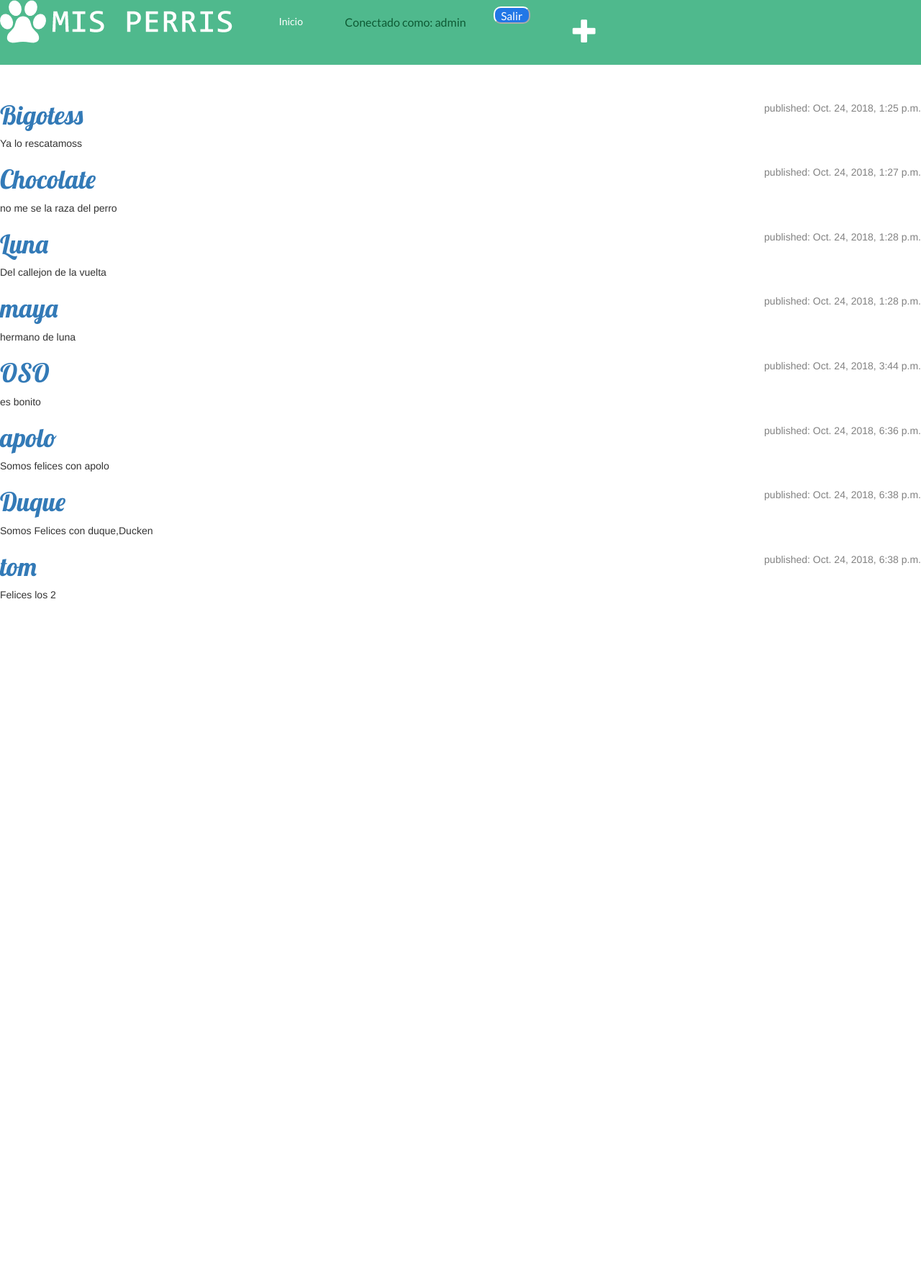
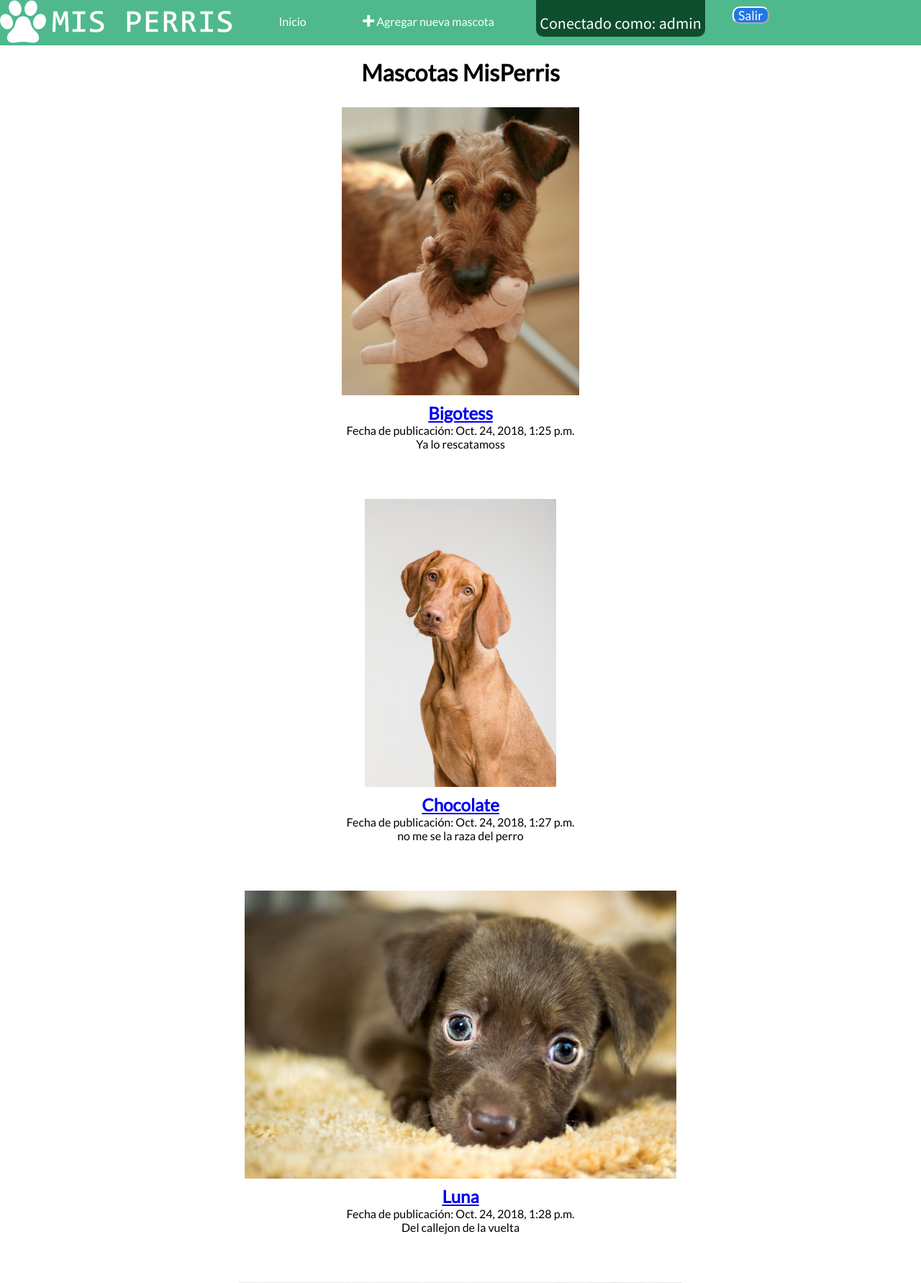
Before and after one commit to KoniAltamirano/Mis-Perris, a Django app: page /Mascota_List in a window 1280 px wide. Shown: the top 1782 px of the page at 72% size. Before the commit the page ends 832 px from the top, so only its background shows below. Run offline with Django 3.2, Linux system fonts and the light colour scheme; a user stored in the database is signed in; data comes from the database, SQL or seed files in the repository; both versions use the stored data as it was after the commit; some libraries are stand-ins or nearby versions; some web fonts are replaced.

Commit message:
Estilos css para mascotas (Add y List) y arreglos galería

```diff
--- a/misperris/accounts/templates/accounts/base_accounts.html
+++ b/misperris/accounts/templates/accounts/base_accounts.html
@@ -1,7 +1,7 @@
 {% load staticfiles %}
 
 <!DOCTYPE html>
-<html lang="en">
+<html lang="es">
 
 <head>
     <title>Usuarios - Mis Perris</title>
--- a/misperris/blog/models.py
+++ b/misperris/blog/models.py
@@ -71,5 +71,11 @@ class Mascotas(models.Model):
     def __str__(self):
         return self.nombre
 
+    class Meta:
+        permissions = (
+            ('mantenedor_mascotas', _('Mascotas')),
+        )
+
+
 
 # Create your models here.
--- a/misperris/blog/static/css/LightBox.css
+++ b/misperris/blog/static/css/LightBox.css
@@ -1,42 +1,28 @@
 
-#fotografias{
+#fotografias {
     margin: 0;
     background: #4fb98d;
     list-style: none;
-
-
 }
 
-#fotografias img{
-    display: block;
-
+#fotografias img {
     max-width: 100%;
-
-
-
 }
 
-#fotografias li{
+#fotografias li {
     margin: 3vw;
     width: 80%;
-    padding: 5px;
-
-
-
+    padding: 5%;
 }
 
-.galeria{
-
+.galeria {
     overflow: hidden;
     display: flex;
-
 }
 
-.galeria__item{
-
+.galeria__item {
     width: 80%;
     cursor: pointer;
-
 }
 
 @media (min-width:400px){
@@ -67,15 +53,12 @@
     }
 }
 
-
-
 .modal{
 
     position: fixed;
     width: 100%;
     height: 100vh;
     background: rgba(0, 0, 0, 0.7);
-
     display: flex;
     justify-content: center;
     align-items: center;
@@ -84,17 +67,12 @@
 
 }
 
-
-
 .modal__img{
-
     width: 400px;
     max-width: 500px;
-
 }
 
 .modal__boton{
-
     width: 50px;
     height: 50px;
     color: #ffffff;
@@ -109,5 +87,4 @@
     right: 10px;
     top:10px;
     cursor: pointer;
-
 }
--- a/misperris/blog/static/css/Style.css
+++ b/misperris/blog/static/css/Style.css
@@ -1,4 +1,4 @@
-@import url(https://fonts.googleapis.com/css?family=Lato);
+@import url(https://fonts.googleapis.com/css?family=Lato|Source+Sans+Pro);
 
 * {
     margin: 0;
@@ -266,8 +266,15 @@ input[name='salir'] {
 }
 
 .connect-message {
-    margin-top: 12%;
-    color: rgb(14, 90, 52);
+    margin-top: 6%;
+    color: #fff;
+    font-family: 'Source Sans Pro', sans-serif;
+}
+
+header nav ul .aviso-user {
+    background: rgb(14, 77, 45);
+    border: solid 5px rgb(14, 77, 45);
+    border-radius: 0px 0px 10px 10px;
 }
 
 form input[name='submit'] {
@@ -294,6 +301,52 @@ input[name='back'] {
     border-color: #fff;
     color: #fff;
     border-radius: 20px 20px 20px 20px;
+}
+
+.mascota {
+    font-family: 'Lato', sans-serif;
+    text-align: center;
+}
+
+.mascota h1 {
+    text-align: center;
+}
+
+.centrado {
+	margin:10px auto;
+	display:block;
+}
+
+.nueva_mascota h1{
+    font-family: 'Lato', sans-serif;
+    text-align: center;
+}
+
+.form_mascota_new {
+    text-align: center;
+    margin-left: -4%;
+    font-family: 'Lato', sans-serif;
+}
+
+.guardar {
+    height: 4vh;
+    width: 5vw;
+    font-size: 1.1em;
+    font-family: 'Lato', sans-serif;
+    background-color: #2277e6;
+    border-color: #fff;
+    color: #fff;
+    border-radius: 20px 20px 20px 20px;
+    margin-left: 5%;
+}
+
+.img-apoyo {
+    text-align: center;
+}
+
+.galeria h2, h3{
+    font-family: 'Lato', sans-serif;
+    color: #ffffff;
 }
 
 @media screen and (max-width: 870px){
--- a/misperris/blog/static/css/Style2.css
+++ b/misperris/blog/static/css/Style2.css
@@ -3,6 +3,4 @@ section{
     background-size: 100%;
     background-color: rgba(255, 255, 255, 0.5);
     background-blend-mode: lighten;
-
-
 }
--- a/misperris/blog/templates/blog/Mascota_list.html
+++ b/misperris/blog/templates/blog/Mascota_list.html
@@ -1,16 +1,27 @@
 {% extends 'blog/base_mascotas.html' %}
+{% block content %}
 
+<div class=container-fluid>
+    <div class="mascota">
+        <h1>Mascotas MisPerris</h1>
+        {% for mascota in mascotas %}
+        <br>
+        <div class="imagen_mascota">
+            <img class="centrado" style="height:400px;" src="{{ mascota.foto.url }}" alt="mascota_img">
+        </div>
+        <div class="nombre_mascota">
+            <h2><a href="{% url 'blog:mascota_detail' pk=mascota.pk %}">{{ mascota.nombre }}</a></h2>
+        </div>
+        <div class="fecha_mascota">
+            <p>Fecha de publicación: {{ mascota.fecha_publicacion }}</p>
+        </div>
+        <div class="desc_mascota">
+            <p>{{ mascota.descripcion|linebreaksbr }}</p>
+        </div>
+        <br>
+        <br>
+        {% endfor %}
+    </div>
+</div>
 
-{% block content %}
-{% for mascota in mascotas %}
-<div class="mascota">
-    <div class="date">
-
-        <p>published: {{ mascota.fecha_publicacion }}</p>
-    </div>
-
-    <h1><a href="{% url 'blog:mascota_detail' pk=mascota.pk %}">{{ mascota.nombre }}</a></h1>
-    <p>{{ mascota.descripcion|linebreaksbr }}</p>
-</div>
-{% endfor %}
-{% endblock%}
+{% endblock %}
--- a/misperris/blog/templates/blog/Registro.html
+++ b/misperris/blog/templates/blog/Registro.html
@@ -39,5 +39,5 @@
             </script>
         </div>
     </section>
-    </div>
+
 {% endblock %}
--- a/misperris/blog/templates/blog/base_mascotas.html
+++ b/misperris/blog/templates/blog/base_mascotas.html
@@ -1,7 +1,7 @@
 {% load staticfiles %}
 
 <!DOCTYPE html>
-<html lang="en">
+<html lang="es">
 
 <head>
     <meta charset="UTF-8">
@@ -23,14 +23,9 @@
     </script>
     <script src="static/Js/script.js"></script>
     <link rel="stylesheet" href="/static/css/Style.css">
-    <link rel="stylesheet" href="//maxcdn.bootstrapcdn.com/bootstrap/3.2.0/css/bootstrap.min.css">
-    <link rel="stylesheet" href="//maxcdn.bootstrapcdn.com/bootstrap/3.2.0/css/bootstrap-theme.min.css">
-    <link href='//fonts.googleapis.com/css?family=Lobster&subset=latin,latin-ext' rel='stylesheet' type='text/css'>
-    <link rel="stylesheet" href="{% static 'css/blog.css' %}">
-
 </head>
 <body>
-    <div class="">
+    <div class="container-fluid">
         <div class="row">
             <div class="col-xs-12">
                 <header>
@@ -44,8 +39,10 @@
                             </li>
 
                             {% if user.is_authenticated %}
-
-                            <li style="font-size:16px">
+                            <li>
+                                <a href="{% url 'blog:mascota_new' %}" class="top-menu"><span class="icon-plus agregar"></span>  Agregar nueva mascota</a>
+                            </li>
+                            <li style="font-size:22px" class="aviso-user">
                                 <div class="connect-message">
                                 Conectado como: {{ request.user }}
                                 </div>
@@ -61,10 +58,6 @@
                                 <a href="{% url 'accounts:login' %}">INGRESA</a>
                             </li>
                             {% endif %}
-                            <li>
-                                    <a href="{% url 'blog:mascota_new' %}" class="top-menu"><span class="glyphicon glyphicon-plus"></span></a>
-                            </li>
-
                         </ul>
                     </nav>
                 </header>
--- a/misperris/blog/urls.py
+++ b/misperris/blog/urls.py
@@ -7,15 +7,12 @@ app_name='blog'
 
 urlpatterns = [
     url(r'^$', views.home, name='home'),
+    url(r'^Registro', views.registro, name='registro'),
+    path('ajax/load-cities/', views.load_ciudades, name='load_ciudades'),
+    url(r'^mascota/new/$', views.mascota_new, name='mascota_new'),
     url(r'^Mascota_List',views.mascota_list,name='mascota_list'),
-    url(r'^Usuario_List', views.usuario_list, name='usuario_list'),
     url(r'^mascota/(?P<pk>[0-9]+)/$', views.mascota_detail, name='mascota_detail'),
     url(r'^mascota/(?P<pk>[0-9]+)/edit/$', views.mascota_edit, name='mascota_edit'),
-    url(r'^Registro', views.registro, name='registro'),
-    path('ajax/load-cities/', views.load_ciudades, name='load_ciudades'),
-    url(r'^usuario/(?P<pk>[0-9]+)/$', views.usuario_detail, name='usuario_detail'),
-    url(r'^usuario/(?P<pk>[0-9]+)/edit/$', views.usuario_edit, name='usuario_edit'),
-    url(r'^mascota/new/$', views.mascota_new, name='mascota_new'),
 ]
 
 urlpatterns += staticfiles_urlpatterns()
--- a/misperris/blog/views.py
+++ b/misperris/blog/views.py
@@ -20,12 +20,6 @@ def registro(request):
     return render(request, 'blog/Registro.html', {'form': form})
 
 @login_required(login_url="/accounts/login/")
-def usuario_list(request):
-    usuarios = Usuario.objects.filter().order_by('fecha_publicacion')
-    return render(request, 'blog/Usuario_List.html', {'usuarios': usuarios})
-
-
-@login_required(login_url="/accounts/login/")
 def usuario_new(request):
     if request.method == "POST":
         form = UsuarioForm(request.POST)
@@ -38,13 +32,6 @@ def usuario_new(request):
     else:
         form = UsuarioForm()
     return render(request, 'blog/Usuario_Edit.html', {'form': form})
-
-
-
-@login_required(login_url="/accounts/login/")
-def usuario_detail(request,pk):
-    usuario = get_object_or_404(Usuario, pk=pk)
-    return render(request, 'blog/Usuario_Detail.html', {'usuario': usuario})
 
 def load_ciudades(request):
     region_id = request.GET.get('region')
@@ -76,21 +63,6 @@ def mascota_new(request):
         form = MascotasForm()
     return render(request, 'blog/mascota_edit.html', {'form': form})
 
-@login_required(login_url="/accounts/login/")
-def usuario_edit(request, pk):
-    usuario = get_object_or_404(Usuario, pk=pk)
-    if request.method == "POST":
-        form = UsuarioForm(request.POST, instance=usuario)
-        if form.is_valid():
-            usuario = form.save(commit=False)
-            usuario.rut = request.user
-            usuario.save()
-            return redirect('Usuario_Detail', pk=usuario.pk)
-    else:
-        form = UsuarioForm(instance=usuario)
-    return render(request, 'blog/Usuario_Edit.html', {'form': form})
-
-
 def mascota_edit(request, pk):
     mascota = get_object_or_404(Mascotas, pk=pk)
     if request.method == "POST":
```
Also changed, not shown: misperris/blog/templates/blog/Main.html (+22 -16 lines), misperris/blog/templates/blog/Usuario_Detail.html (deleted, +0 -21 lines), misperris/blog/templates/blog/Usuario_Edit.html (deleted, +0 -9 lines), misperris/blog/templates/blog/Usuario_List.html (deleted, +0 -34 lines), misperris/blog/templates/blog/mascota_detail.html (+6 -1 lines), misperris/blog/templates/blog/mascota_edit.html (+17 -8 lines), misperris/db.sqlite3, misperris/media/perro/2018/pulgoso.jpg (added).
